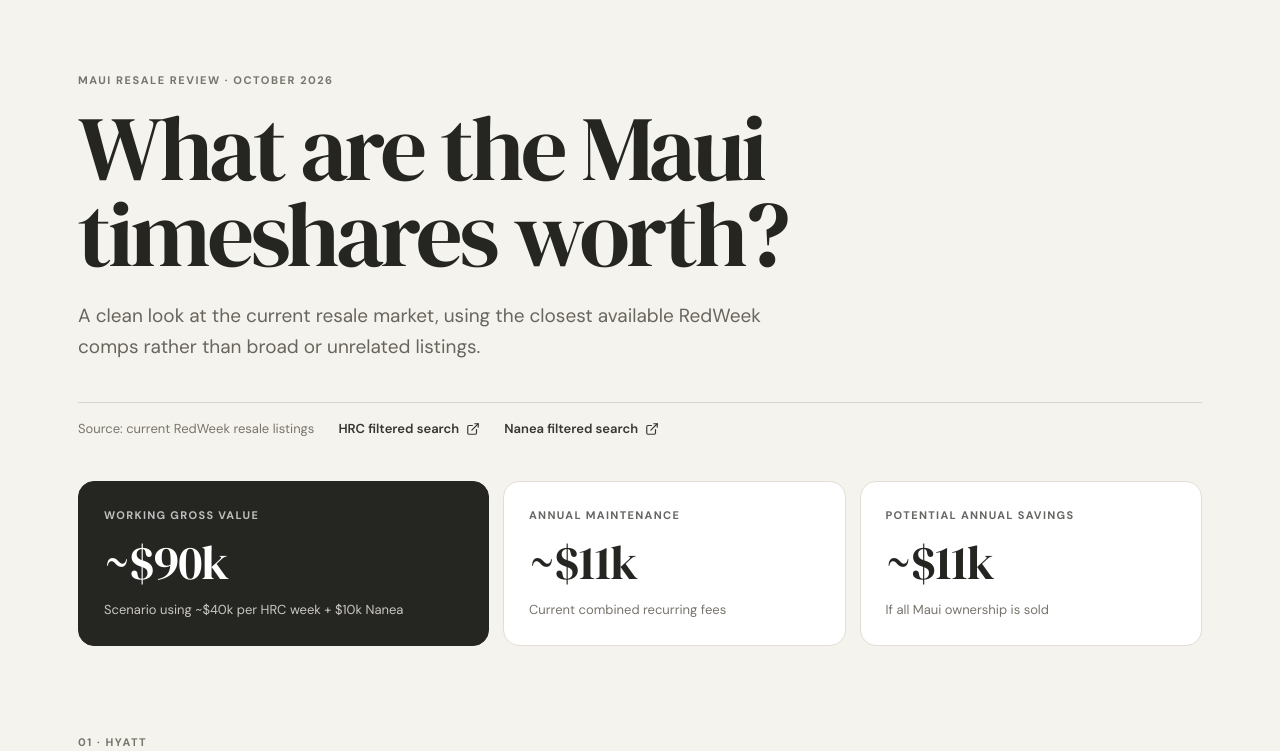
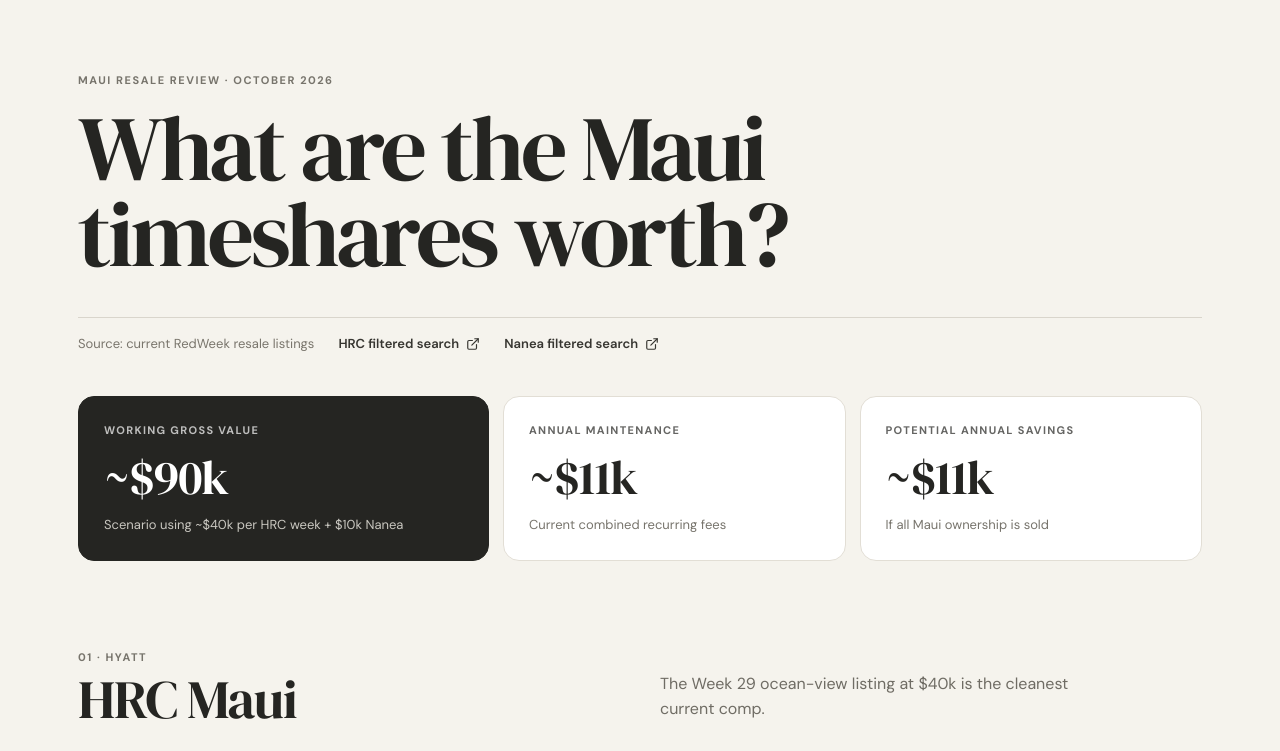
Before and after one commit to dougheindel/maui-resale, a React (Vite) app: page / in a window 1280 px wide. Shown: the top 751 px of the page. Built offline with nearby package versions, Linux system fonts and the light colour scheme.

Commit message:
Remove lede paragraph from Maui resale review
Removed a paragraph about the resale market analysis.

```diff
--- a/src/main.jsx
+++ b/src/main.jsx
@@ -48,7 +48,6 @@ function App() {
         <section className="hero">
           <div className="eyebrow">Maui resale review · October 2026</div>
           <h1>What are the Maui timeshares worth?</h1>
-          <p className="lede">A clean look at the current resale market, using the closest available RedWeek comps rather than broad or unrelated listings.</p>
           <div className="hero-rule" />
           <div className="source-row">
             <span>Source: current RedWeek resale listings</span>
```
